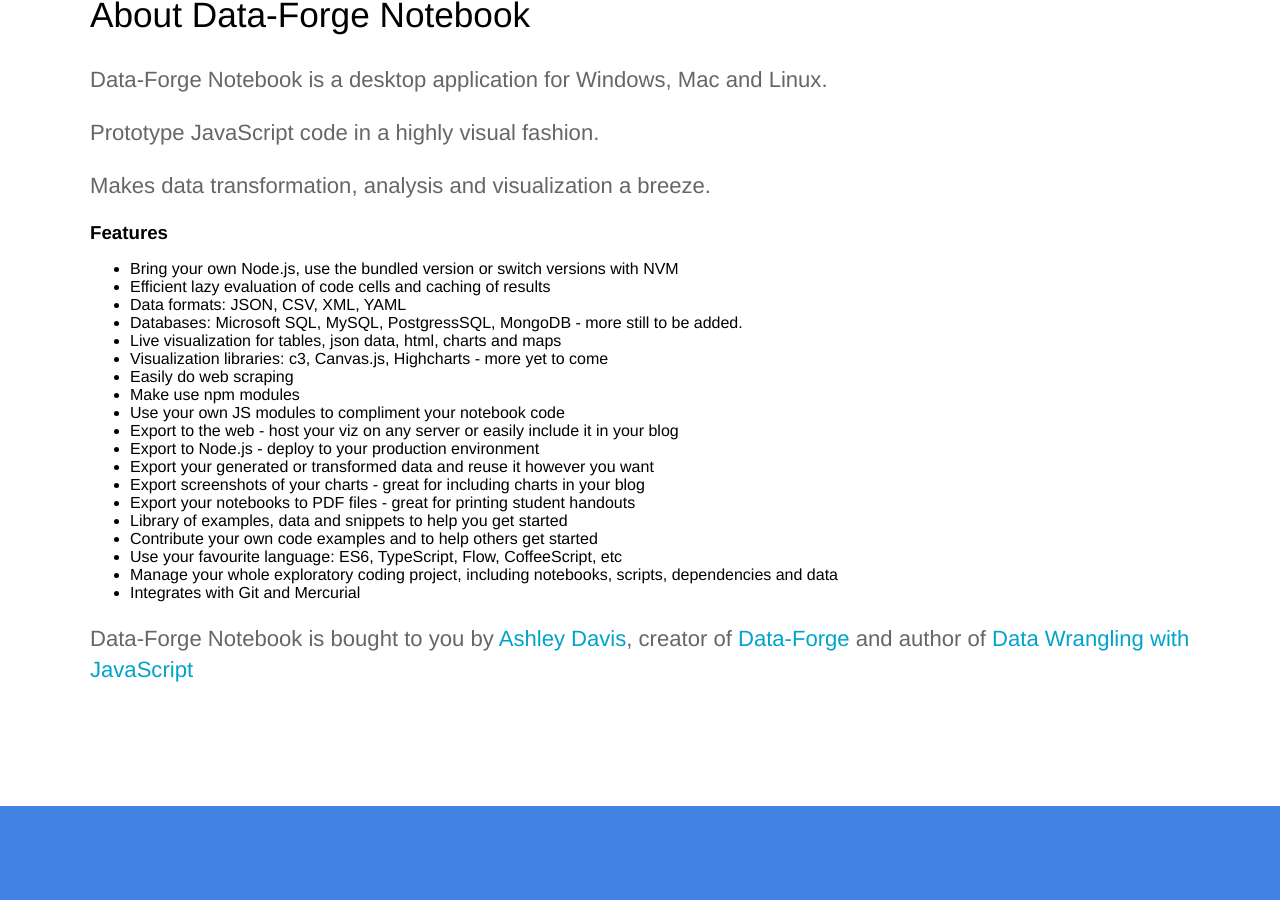
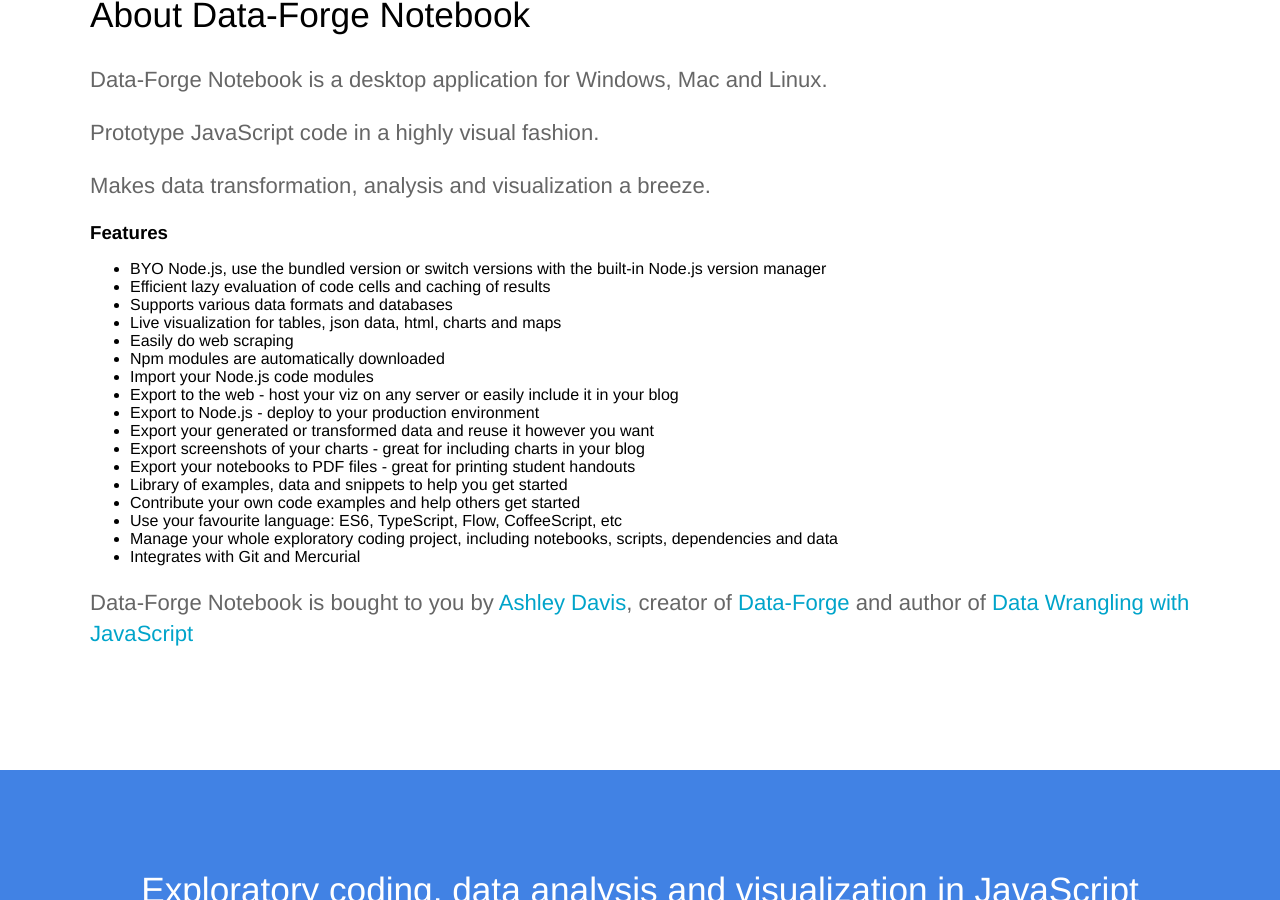
Before and after one commit to ashleydavis/data-forge-notebook-landing-page, a Jekyll site: the page built from index.html, in a window 1280 px wide and 900 px high, scrolled down 3280 px. Built offline with Jekyll 4.4.1, drawn with Linux system fonts in a browser that asks for light colours.

Commit message:
Updated landing page.

```diff
--- a/index.html
+++ b/index.html
@@ -153,31 +153,25 @@
                 <h3>Features</h3>
                 <ul>
                     <li>
-                        Bring your own Node.js, use the bundled version or switch versions with NVM
+                        BYO Node.js, use the bundled version or switch versions with the built-in Node.js version manager
                     </li>
                     <li>
                         Efficient lazy evaluation of code cells and caching of results
                     </li>
                     <li>
-                        Data formats: JSON, CSV, XML, YAML
-                    </li>
-                    <li>
-                        Databases: Microsoft SQL, MySQL, PostgressSQL, MongoDB - more still to be added.
+                        Supports various data formats and databases
                     </li>
                     <li>
                         Live visualization for tables, json data, html, charts and maps
                     </li>
                     <li>
-                        Visualization libraries: c3, Canvas.js, Highcharts - more yet to come
-                    </li>
-                    <li>
                         Easily do web scraping
                     </li>
                     <li>
-                        Make use npm modules
+                        Npm modules are automatically downloaded
                     </li>
                     <li>
-                        Use your own JS modules to compliment your notebook code
+                        Import your Node.js code modules
                     </li>
                     <li>
                         Export to the web - host your viz on any server or easily include it in your blog
@@ -198,7 +192,7 @@
                         Library of examples, data and snippets to help you get started
                     </li>
                     <li>
-                        Contribute your own code examples and to help others get started
+                        Contribute your own code examples and help others get started
                     </li>
                     <li>
                         Use your favourite language: ES6, TypeScript, Flow, CoffeeScript, etc
```
